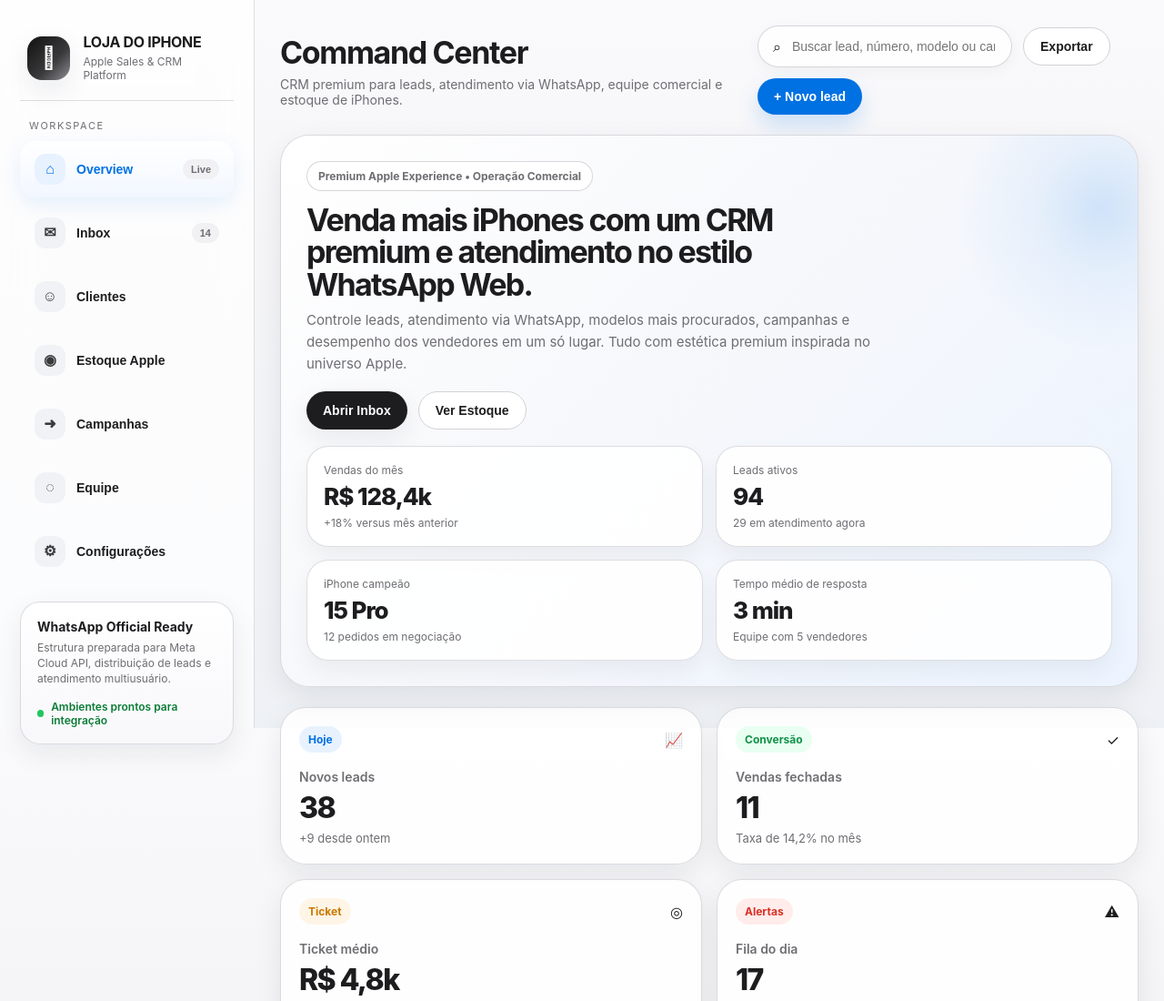
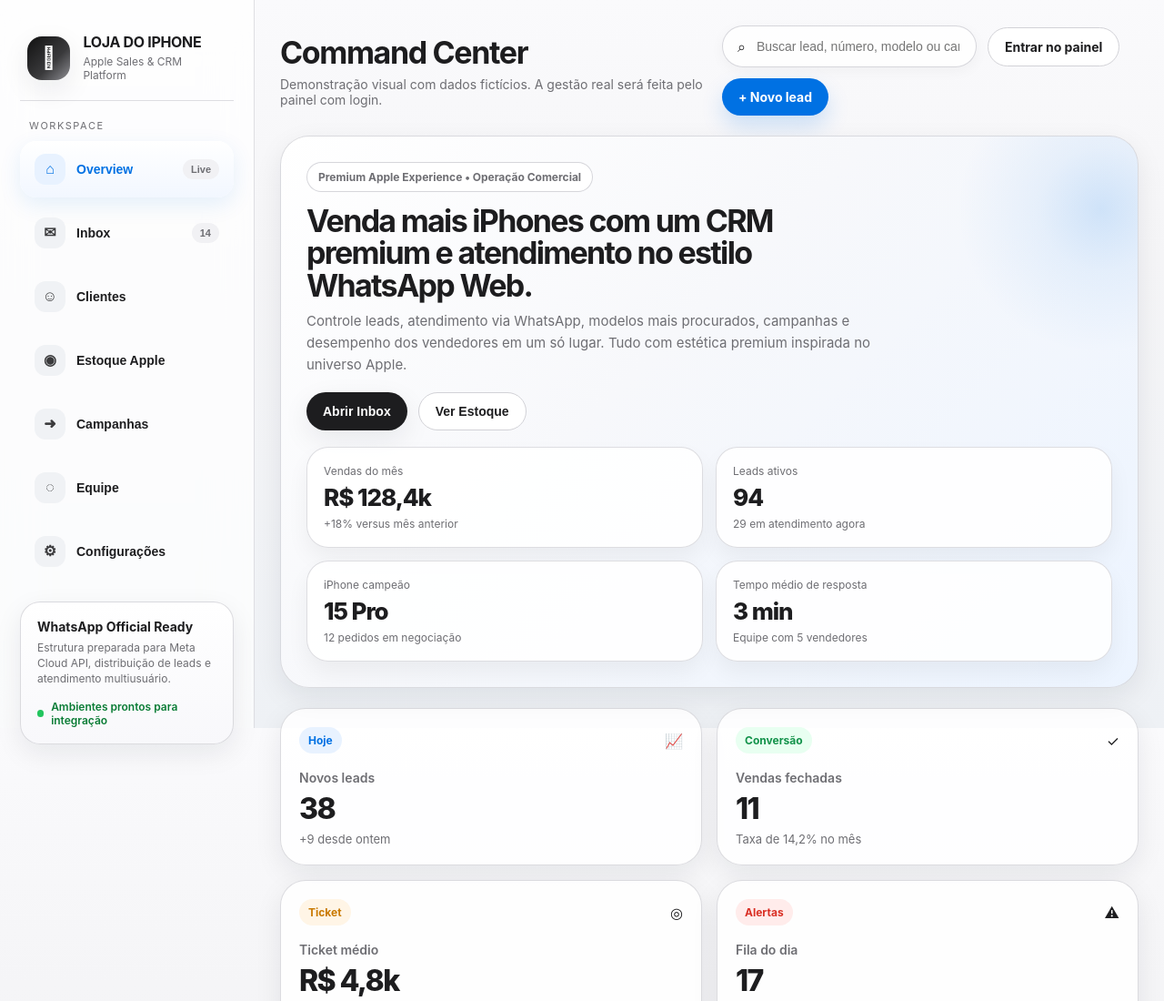
Before and after one commit to danielvitordelgado-spec/lojadoiphone, a plain HTML site: page index.html in a window 1280 px wide. Shown: the top 1100 px of the page at 91% size. Drawn offline with Linux system fonts and the light colour scheme.

Commit message:
Ligar demonstração ao painel real e identificar dados fictícios

```diff
--- a/index.html
+++ b/index.html
@@ -232,12 +232,12 @@
       <div class="topbar">
         <div class="title-wrap">
           <h2>Command Center</h2>
-          <p>CRM premium para leads, atendimento via WhatsApp, equipe comercial e estoque de iPhones.</p>
+          <p>Demonstração visual com dados fictícios. A gestão real será feita pelo painel com login.</p>
         </div>
         <div class="top-actions">
           <div class="search"><span>⌕</span><input placeholder="Buscar lead, número, modelo ou campanha" /></div>
-          <button class="btn secondary">Exportar</button>
-          <button class="btn blue">+ Novo lead</button>
+          <a class="btn secondary" href="./painel.html" style="text-decoration:none">Entrar no painel</a>
+          <a class="btn blue" href="./painel.html" style="text-decoration:none">+ Novo lead</a>
         </div>
       </div>
 
@@ -297,7 +297,7 @@
 
       <section id="inbox" class="section">
         <div class="panel">
-          <div class="panel-head"><div><h3>Inbox WhatsApp</h3><p>Layout inspirado no WhatsApp Web para visualização mais real da operação.</p></div><button class="btn blue">Nova mensagem</button></div>
+          <div class="panel-head"><div><h3>Inbox WhatsApp</h3><p>Prévia ilustrativa inspirada no WhatsApp Web. Mensagens reais dependerão da API oficial.</p></div><button class="btn blue">Nova mensagem</button></div>
           <div class="whatsapp-shell">
             <div class="whatsapp-frame">
               <div class="wa-left">
```
